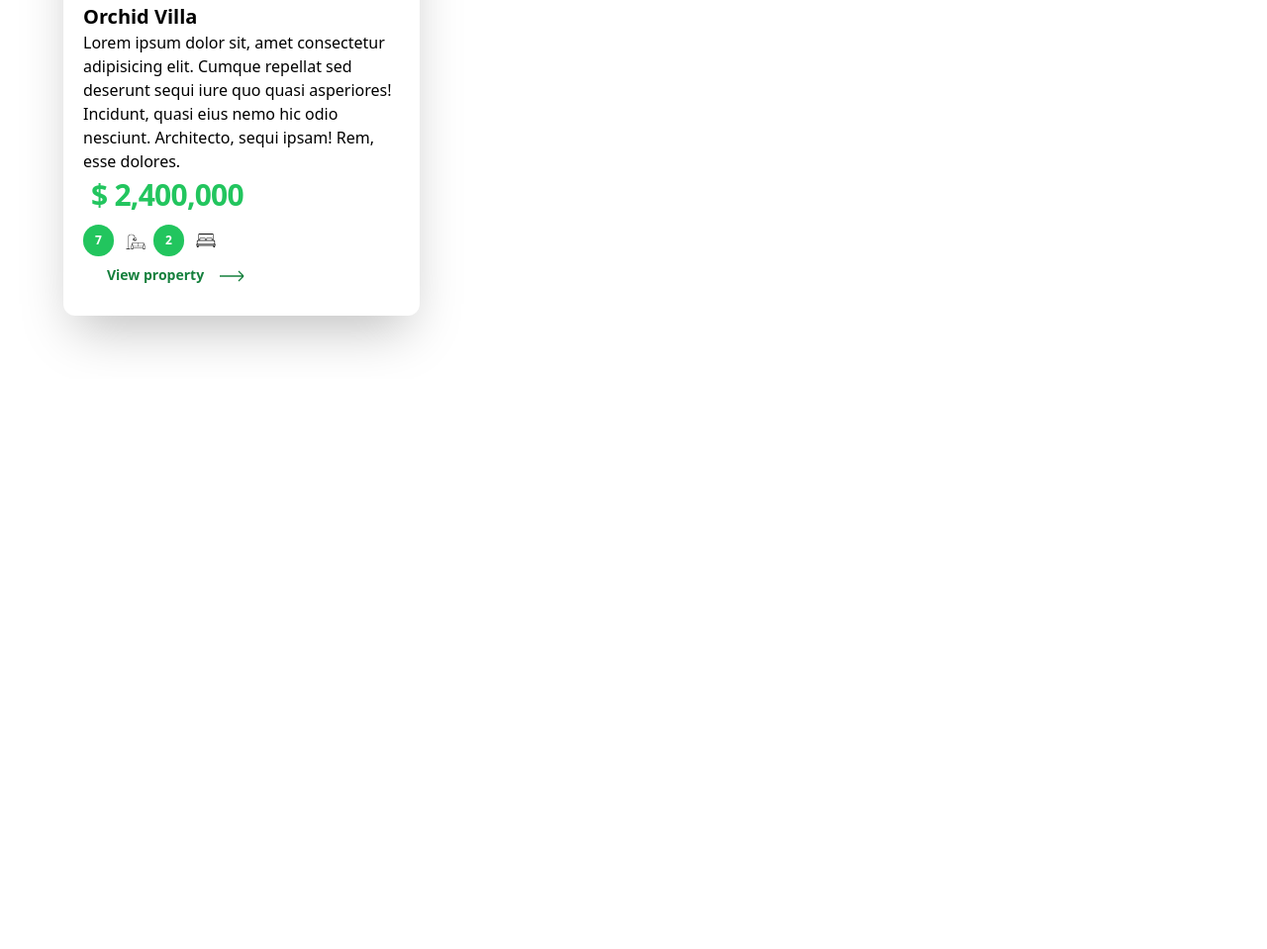
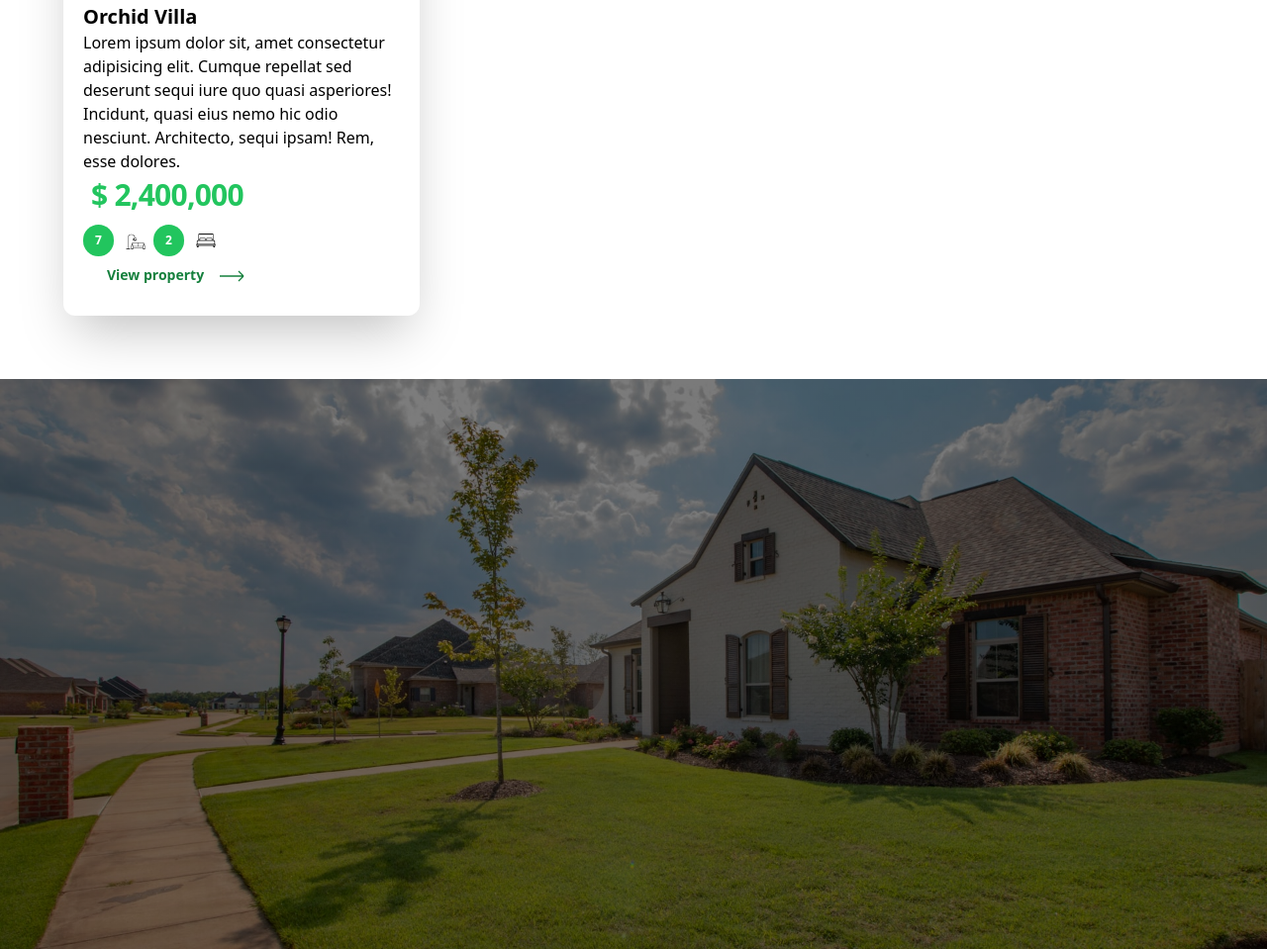
Before and after one commit to amangouste225/new-repo, a website: page public/index.html in a window 1280 px wide. Shown: the part 1451-2410 px from the top of the page at 99% size. Before the commit the page ends 1834 px from the top, so only its background shows below. Drawn offline with Linux system fonts and the light colour scheme.

Commit message:
updating all files

```diff
--- a/public/index.html
+++ b/public/index.html
@@ -198,7 +198,16 @@
 
 
         </div>
+        <!-- CARD SECTION END-->
+
+        <!-- BANNER START-->
+
+        <div class="min-h-fit py-72 bg-cover bg-center" style="background-image: linear-gradient(rgba(0,0,0,0.5), rgba(0,0,0,0.5)), url('./images/property/banner.jpg');">
+
+        </div>
+        <!-- BANNER END-->
     </div>
+
 </body>
 
 </html>
```
Also changed, not shown: public/images/property/banner.jpg (added), public/style.css.
